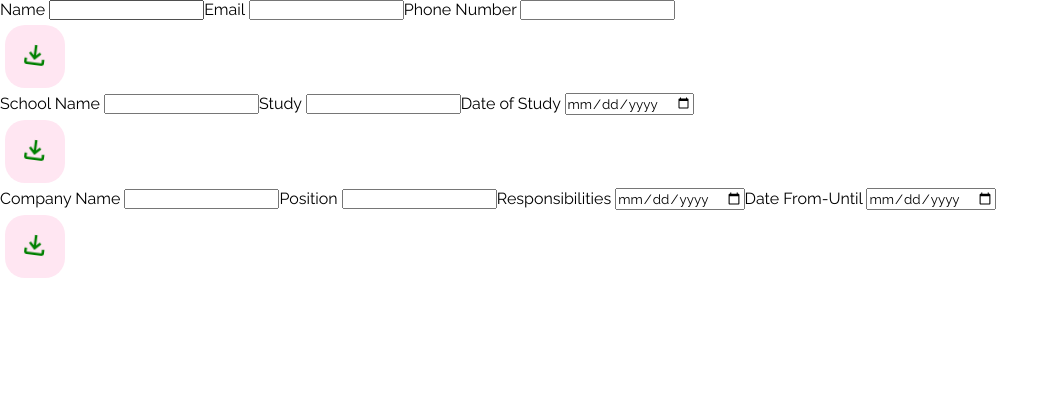
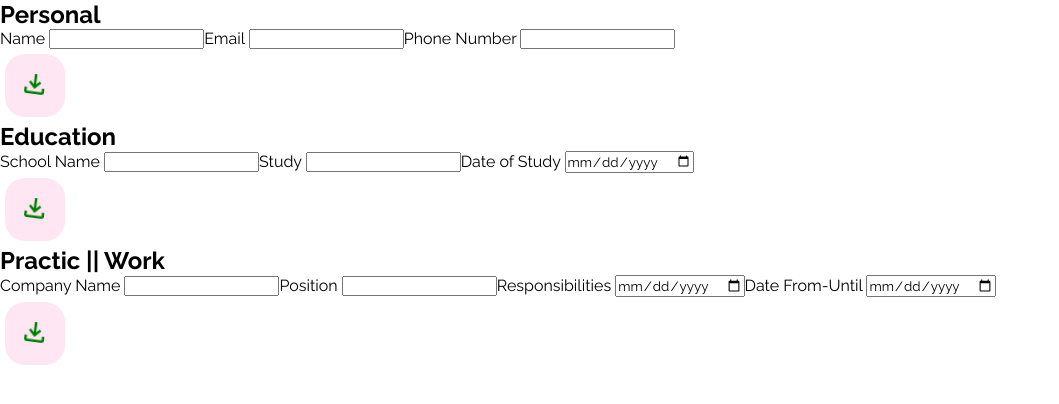
Before and after one commit to nicolanapa/odin-cv, a React (Vite) app: page / in a window 1280 px wide. Shown: the top 404 px of the page, without its empty margins (0-1059 px from the left). Built offline with nearby package versions, Linux system fonts and the light colour scheme.

Commit message:
Added key for every list in the Form sections. Added a header for every Form section

```diff
--- a/src/components/Form.jsx
+++ b/src/components/Form.jsx
@@ -1,13 +1,13 @@
-import React from "react";
+import React, { Fragment } from "react";
 
 function SingleForm({ list }) {
 	let completeList = [];
 	for (let i = 0; i < list.id.length; i++) {
 		completeList.push(
-			<>
+			<Fragment key={list.id[i]}>
 				<label htmlFor={list.id[i]}>{list.label[i]}</label>
 				<input type={list.type[i]} id={list.id[i]} />
-			</>
+			</Fragment>
 		);
 	}
 
@@ -32,6 +32,7 @@ function Personal() {
 
 	return (
 		<>
+			<h2>Personal</h2>
 			<SingleForm list={person} />
 		</>
 	);
@@ -46,6 +47,7 @@ function Educational() {
 
 	return (
 		<>
+			<h2>Education</h2>
 			<SingleForm list={education} />
 		</>
 	);
@@ -60,6 +62,7 @@ function Practical() {
 
 	return (
 		<>
+			<h2>Practic || Work</h2>
 			<SingleForm list={practic} />
 		</>
 	);
```
